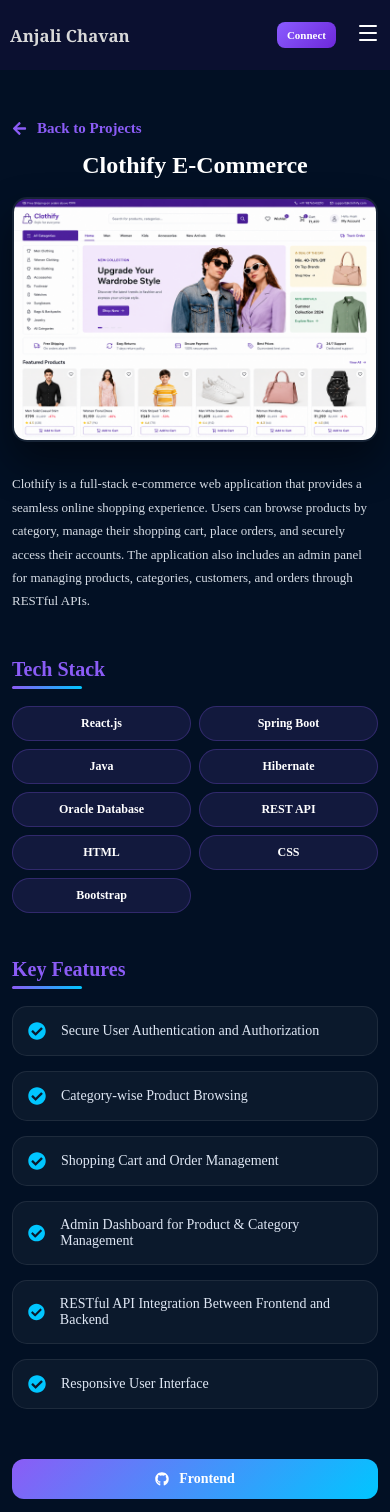
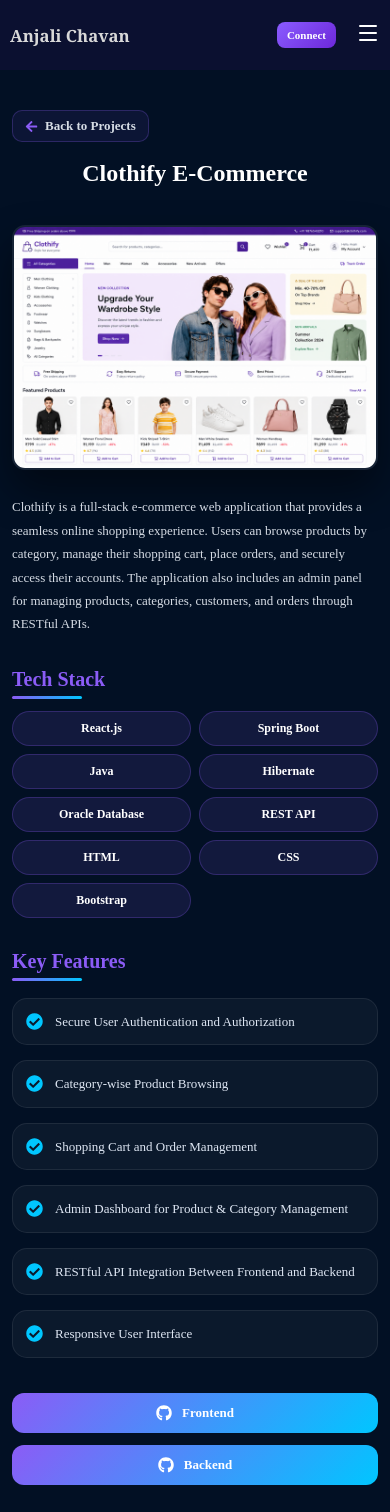
Before and after one commit to anjalichavan2003/portfolio-website, a React (Vite) app: page /project/clothify in a window 390 px wide. Shown: the top 1512 px of the page. Built offline with nearby package versions, Linux system fonts and the light colour scheme.

Commit message:
Update Back Button

```diff
--- a/src/pages/ProjectDetails.css
+++ b/src/pages/ProjectDetails.css
@@ -1,5 +1,5 @@
 /* ===========================================
-   PROJECT DETAILS
+   PROJECT DETAILS PAGE
 =========================================== */
 
 .details-page {
@@ -22,16 +22,51 @@
   display: inline-flex;
   align-items: center;
   gap: 10px;
+
+  padding: 10px 18px;
+  border-radius: 10px;
+
   text-decoration: none;
+  color: #d6dce5;
+
+  background: rgba(139, 92, 246, 0.08);
+  border: 1px solid rgba(139, 92, 246, 0.25);
+
+  font-size: 15px;
+  font-weight: 600;
+
+  margin-bottom: 30px;
+
+  transition: all 0.3s ease;
+}
+
+.back-btn svg {
+  font-size: 14px;
   color: #8b5cf6;
-  font-weight: 600;
-  margin-bottom: 30px;
-  transition: 0.3s;
+  transition: transform 0.3s ease;
 }
 
 .back-btn:hover {
+  color: #ffffff;
+  background: rgba(139, 92, 246, 0.16);
+  border-color: #8b5cf6;
+  transform: translateX(-4px);
+}
+
+.back-btn:hover svg {
+  transform: translateX(-3px);
   color: #00c6ff;
-  transform: translateX(-5px);
+}
+
+/* ===========================================
+   PROJECT TITLE
+=========================================== */
+
+.details-container h1 {
+  font-size: 35px;
+  font-weight: 700;
+  color: #ffffff;
+  margin: 0 0 25px;
 }
 
 /* ===========================================
@@ -42,47 +77,61 @@
   width: 70%;
   border-radius: 20px;
   display: block;
+
   margin-bottom: 50px;
+
   box-shadow: 0 20px 40px rgba(0, 0, 0, 0.45);
+
   border: 2px solid rgba(255, 255, 255, 0.08);
+
+  transition:
+    transform 0.3s ease,
+    box-shadow 0.3s ease;
+}
+
+.project-banner:hover {
+  transform: translateY(-4px);
+  box-shadow: 0 25px 50px rgba(0, 0, 0, 0.55);
 }
 
 /* ===========================================
-   PROJECT INFO
+   PROJECT DESCRIPTION
 =========================================== */
-
-.details-container h1 {
-  font-size: 35px;
-  /* margin-bottom: 20px; */
-  color: white;
-}
 
 .project-info p {
   color: #d6dce5;
   font-size: 18px;
   line-height: 1.9;
+
   margin-bottom: 45px;
 }
 
 /* ===========================================
-   HEADINGS
+   SECTION HEADINGS
 =========================================== */
 
 .project-info h2 {
   font-size: 28px;
   margin: 45px 0 25px;
+
   color: #8b5cf6;
+
   position: relative;
 }
 
 .project-info h2::after {
   content: "";
+
   position: absolute;
+
   width: 70px;
   height: 3px;
+
   background: linear-gradient(to right, #8b5cf6, #00c6ff);
+
   left: 0;
   bottom: -8px;
+
   border-radius: 30px;
 }
 
@@ -99,17 +148,10 @@
 
   margin-top: 25px;
 }
-/* .tech-list {
-  display: grid;
-  grid-template-columns: repeat(auto-fit, minmax(180px, 1fr));
-  gap: 12px;
-  margin-top: 20px;
-} */
+
 .tech-list span {
   display: flex;
-
   justify-content: center;
-
   align-items: center;
 
   text-align: center;
@@ -122,15 +164,19 @@
 
   border: 1px solid rgba(139, 92, 246, 0.25);
 
-  transition: 0.3s;
+  font-weight: 600;
 
-  font-weight: 600;
+  transition: all 0.3s ease;
 }
 
 .tech-list span:hover {
+  color: #ffffff;
+
   background: linear-gradient(135deg, #8b5cf6, #00c6ff);
 
   transform: translateY(-4px);
+
+  box-shadow: 0 8px 20px rgba(0, 198, 255, 0.2);
 }
 
 /* ===========================================
@@ -149,7 +195,6 @@
 
 .feature-card {
   display: flex;
-
   align-items: center;
 
   gap: 15px;
@@ -162,7 +207,7 @@
 
   border-radius: 15px;
 
-  transition: 0.3s;
+  transition: all 0.3s ease;
 }
 
 .feature-card:hover {
@@ -174,6 +219,8 @@
 }
 
 .feature-card svg {
+  flex-shrink: 0;
+
   color: #00c6ff;
 
   font-size: 20px;
@@ -183,6 +230,8 @@
   color: #dfe7f4;
 
   font-size: 16px;
+
+  line-height: 1.5;
 }
 
 /* ===========================================
@@ -199,12 +248,10 @@
   margin-top: 50px;
 }
 
-.buttons a,
-.buttons button {
+.buttons a {
   display: flex;
 
   align-items: center;
-
   justify-content: center;
 
   gap: 10px;
@@ -217,17 +264,11 @@
 
   text-decoration: none;
 
-  transition: 0.3s;
+  color: #ffffff;
 
-  border: none;
-
-  cursor: pointer;
-}
-
-.buttons a {
   background: linear-gradient(135deg, #8b5cf6, #00c6ff);
 
-  color: white;
+  transition: all 0.3s ease;
 }
 
 .buttons a:hover {
@@ -236,24 +277,29 @@
   box-shadow: 0 12px 25px rgba(0, 198, 255, 0.35);
 }
 
-.buttons button {
-  background: #555;
+.buttons a svg {
+  font-size: 16px;
+}
 
-  color: white;
-
-  cursor: not-allowed;
-}
 /* ===========================================
-   1200px
+   LARGE DESKTOP
 =========================================== */
 
 @media (max-width: 1200px) {
   .details-page {
-    padding: 50px 6% 70px;
+    padding: 55px 6% 70px;
   }
 
-  .project-info h1 {
-    font-size: 46px;
+  .details-container {
+    max-width: 1100px;
+  }
+
+  .project-banner {
+    width: 75%;
+  }
+
+  .details-container h1 {
+    font-size: 34px;
   }
 
   .project-info p {
@@ -262,7 +308,7 @@
 }
 
 /* ===========================================
-   992px
+   TABLET
 =========================================== */
 
 @media (max-width: 992px) {
@@ -270,83 +316,59 @@
     padding: 50px 5% 60px;
   }
 
+  /* Back button */
+
+  .back-btn {
+    padding: 9px 16px;
+
+    font-size: 15px;
+
+    margin-bottom: 25px;
+  }
+
+  /* Title */
+
+  .details-container h1 {
+    font-size: 32px;
+
+    margin-bottom: 25px;
+  }
+
+  /* Banner */
+
   .project-banner {
+    width: 85%;
+
+    border-radius: 18px;
+
     margin-bottom: 40px;
   }
 
-  .details-container h1 {
-    font-size: 25px;
-  }
+  /* Headings */
 
   .project-info h2 {
     font-size: 25px;
   }
 
+  /* Tech */
+
   .tech-list {
     grid-template-columns: repeat(3, 1fr);
+
     gap: 12px;
   }
 
   .tech-list span {
     font-size: 14px;
+
     padding: 12px;
   }
 
+  /* Features */
+
   .feature-grid {
     grid-template-columns: repeat(2, 1fr);
-  }
 
-  .buttons {
-    gap: 15px;
-  }
-}
-
-/* ===========================================
-   768px
-=========================================== */
-
-@media (max-width: 768px) {
-  .details-page {
-    padding: 50px 20px 50px;
-  }
-
-  .back-btn {
-    font-size: 15px;
-  }
-
-  .project-banner {
-    width: 100%;
-    border-radius: 15px;
-    margin-bottom: 30px;
-  }
-
-  .details-container h1 {
-    font-size: 32px;
-    text-align: center;
-  }
-
-  .project-info p {
-    font-size: 15px;
-    text-align: left;
-    margin-bottom: 30px;
-  }
-
-  .project-info h2 {
-    font-size: 22px;
-  }
-
-  .tech-list {
-    grid-template-columns: repeat(2, 1fr);
-    gap: 12px;
-  }
-
-  .tech-list span {
-    padding: 12px;
-    font-size: 14px;
-  }
-
-  .feature-grid {
-    grid-template-columns: 1fr;
     gap: 15px;
   }
 
@@ -358,50 +380,110 @@
     font-size: 15px;
   }
 
+  /* Buttons */
+
   .buttons {
-    flex-direction: column;
+    gap: 15px;
   }
 
-  .buttons a,
-  .buttons button {
-    width: 100%;
+  .buttons a {
+    padding: 14px 24px;
   }
 }
 
 /* ===========================================
-   576px
+   MOBILE
 =========================================== */
 
-@media (max-width: 576px) {
+@media (max-width: 768px) {
   .details-page {
-    padding: 50px 15px 40px;
+    padding: 50px 20px 50px;
   }
 
-  .details-container h1 {
-    font-size: 28px;
+  /* Back button */
+
+  .back-btn {
+    padding: 8px 14px;
+
+    font-size: 14px;
+
+    gap: 8px;
+
+    margin-bottom: 22px;
   }
 
-  .project-info h2 {
-    font-size: 20px;
+  .back-btn svg {
+    font-size: 13px;
   }
 
+  /* Title */
+
+  .details-container h1 {
+    font-size: 30px;
+
+    text-align: center;
+
+    margin-bottom: 25px;
+  }
+
+  /* Banner */
+
+  .project-banner {
+    width: 100%;
+
+    border-radius: 15px;
+
+    margin-bottom: 30px;
+  }
+
+  /* Description */
+
   .project-info p {
-    font-size: 14px;
+    font-size: 15px;
+
     line-height: 1.8;
+
+    text-align: left;
+
+    margin-bottom: 30px;
   }
+
+  /* Headings */
+
+  .project-info h2 {
+    font-size: 22px;
+
+    margin: 35px 0 22px;
+  }
+
+  /* Tech */
 
   .tech-list {
     grid-template-columns: repeat(2, 1fr);
-    gap: 10px;
+
+    gap: 12px;
+
+    margin-top: 20px;
   }
 
   .tech-list span {
-    padding: 10px;
-    font-size: 13px;
+    padding: 12px;
+
+    font-size: 14px;
+  }
+
+  /* Features */
+
+  .feature-grid {
+    grid-template-columns: 1fr;
+
+    gap: 15px;
   }
 
   .feature-card {
-    padding: 15px;
+    padding: 16px;
+
+    gap: 12px;
   }
 
   .feature-card svg {
@@ -409,48 +491,190 @@
   }
 
   .feature-card span {
+    font-size: 15px;
+  }
+
+  /* Buttons */
+
+  .buttons {
+    flex-direction: column;
+
+    gap: 12px;
+
+    margin-top: 35px;
+  }
+
+  .buttons a {
+    width: 100%;
+
+    padding: 14px 20px;
+  }
+}
+
+/* ===========================================
+   SMALL MOBILE
+=========================================== */
+
+@media (max-width: 576px) {
+  .details-page {
+    padding: 45px 15px 40px;
+  }
+
+  /* Back button */
+
+  .back-btn {
+    padding: 8px 13px;
+
+    font-size: 14px;
+
+    margin-bottom: 18px;
+  }
+
+  /* Title */
+
+  .details-container h1 {
+    font-size: 28px;
+
+    margin-bottom: 20px;
+  }
+
+  /* Banner */
+
+  .project-banner {
+    width: 100%;
+
+    border-radius: 13px;
+
+    margin-bottom: 25px;
+  }
+
+  /* Description */
+
+  .project-info p {
+    font-size: 14px;
+
+    line-height: 1.8;
+  }
+
+  /* Headings */
+
+  .project-info h2 {
+    font-size: 20px;
+
+    margin: 32px 0 20px;
+  }
+
+  /* Tech */
+
+  .tech-list {
+    grid-template-columns: repeat(2, 1fr);
+
+    gap: 10px;
+  }
+
+  .tech-list span {
+    padding: 10px;
+
+    font-size: 13px;
+  }
+
+  /* Features */
+
+  .feature-card {
+    padding: 15px;
+  }
+
+  .feature-card span {
+    font-size: 14px;
+  }
+
+  /* Buttons */
+
+  .buttons a {
+    padding: 13px;
+
     font-size: 14px;
   }
 }
 
 /* ===========================================
-   400px
+   VERY SMALL MOBILE
 =========================================== */
 
 @media (max-width: 400px) {
   .details-page {
-    padding: 50px 12px 30px;
+    padding: 40px 12px 30px;
   }
+
+  /* Back button */
+
+  .back-btn {
+    padding: 7px 12px;
+
+    font-size: 13px;
+
+    gap: 7px;
+  }
+
+  /* Title */
+
   .details-container h1 {
     font-size: 24px;
   }
+
+  /* Description */
 
   .project-info p {
     font-size: 13px;
   }
 
+  /* Tech */
+
   .tech-list {
     grid-template-columns: repeat(2, 1fr);
+
     gap: 8px;
   }
 
   .tech-list span {
     padding: 9px;
+
     font-size: 12px;
   }
 
-  .buttons a,
-  .buttons button {
+  /* Features */
+
+  .feature-card {
+    padding: 13px;
+  }
+
+  .feature-card svg {
+    font-size: 17px;
+  }
+
+  .feature-card span {
+    font-size: 13px;
+  }
+
+  /* Buttons */
+
+  .buttons a {
     padding: 12px;
-    font-size: 14px;
+
+    font-size: 13px;
   }
 }
 
 /* ===========================================
-   340px
+   EXTRA SMALL DEVICES
 =========================================== */
 
 @media (max-width: 340px) {
+  .details-page {
+    padding-left: 10px;
+    padding-right: 10px;
+  }
+
   .tech-list {
     grid-template-columns: 1fr;
   }
@@ -458,33 +682,8 @@
   .details-container h1 {
     font-size: 22px;
   }
-}
 
-.back-btn {
-  display: none;
-}
-/* Tablet */
-@media (max-width: 992px) {
-  .back-btn {
-    display: inline-flex;
-    align-items: center;
-    gap: 10px;
-    margin-bottom: 20px;
-    color: #8b5cf6;
-    text-decoration: none;
-    font-weight: 600;
-    font-size: 16px;
-  }
-
-  .back-btn:hover {
-    color: #00c6ff;
+  .project-info h2 {
+    font-size: 19px;
   }
 }
-
-/* Mobile */
-@media (max-width: 576px) {
-  .back-btn {
-    font-size: 15px;
-    margin-bottom: 15px;
-  }
-}
```
